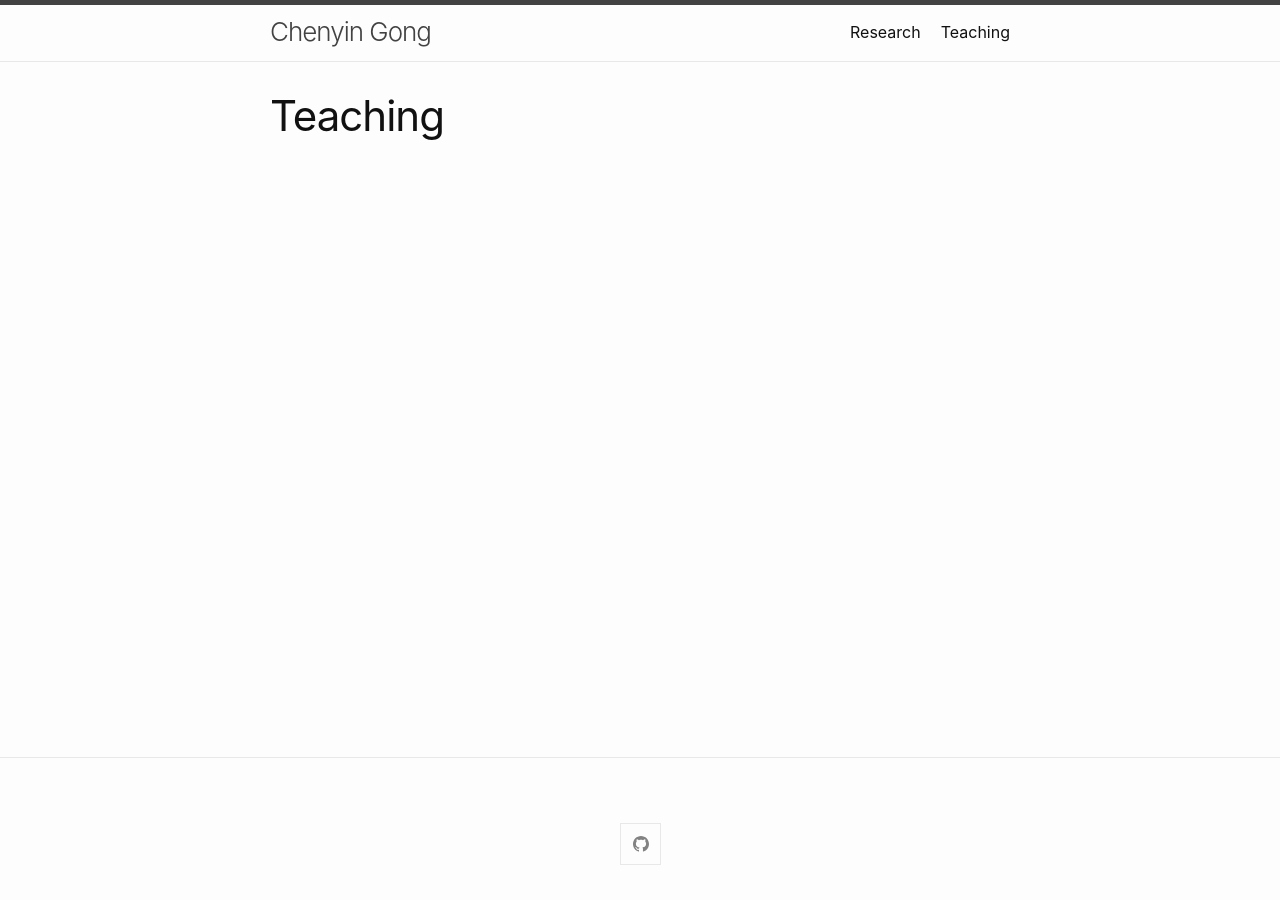
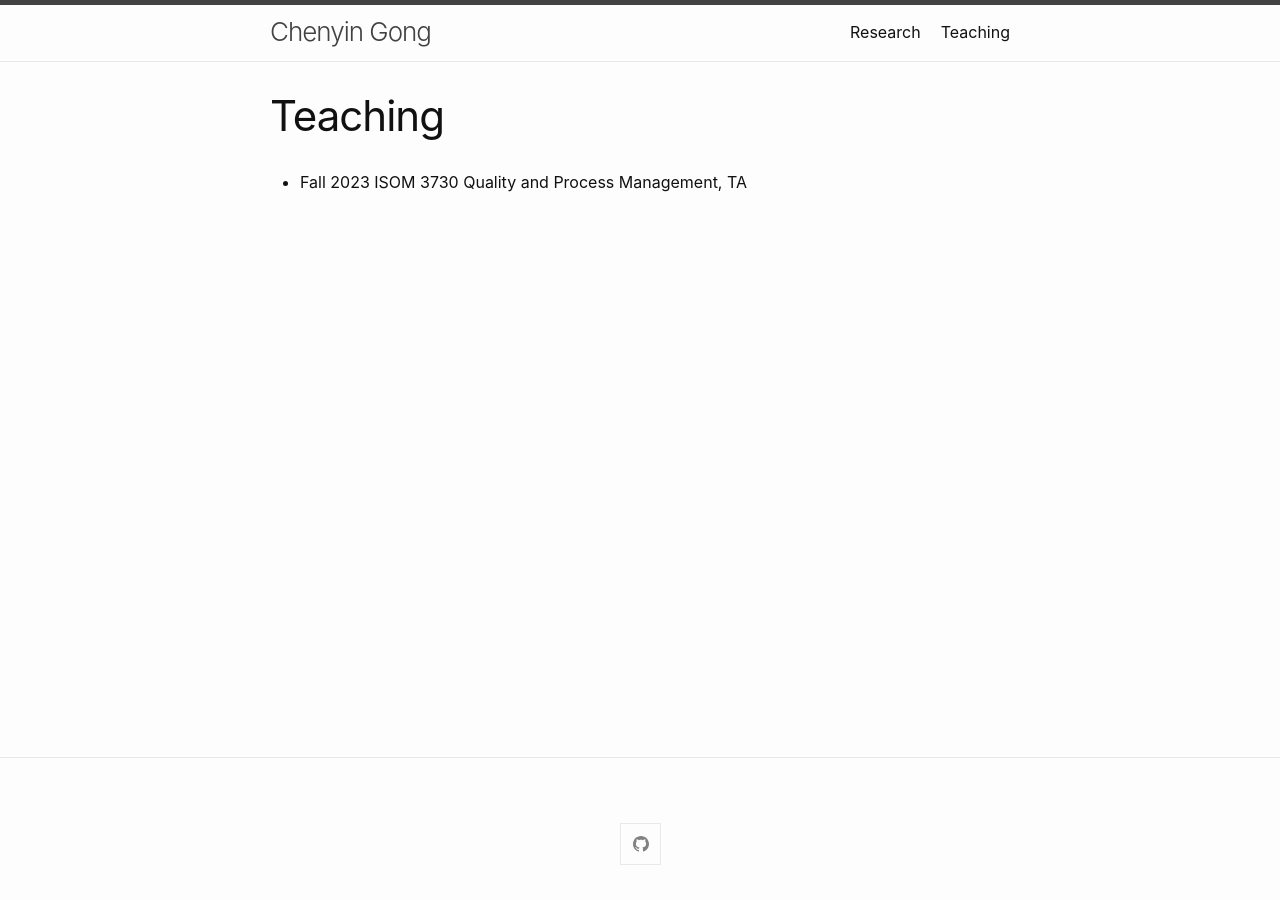
Before and after one commit to chenyingong/chenyingong.github.io, a Jekyll site: the page built from teaching.md, in a window 1280 px wide. Built offline with Jekyll 4.4.1, drawn with Linux system fonts in a browser that asks for light colours.

Commit message:
Update teaching.md

```diff
--- a/teaching.md
+++ b/teaching.md
@@ -3,3 +3,5 @@ layout: page
 title: Teaching
 permalink: /about/
 ---
+
+* Fall 2023 ISOM 3730 Quality and Process Management, TA
```
